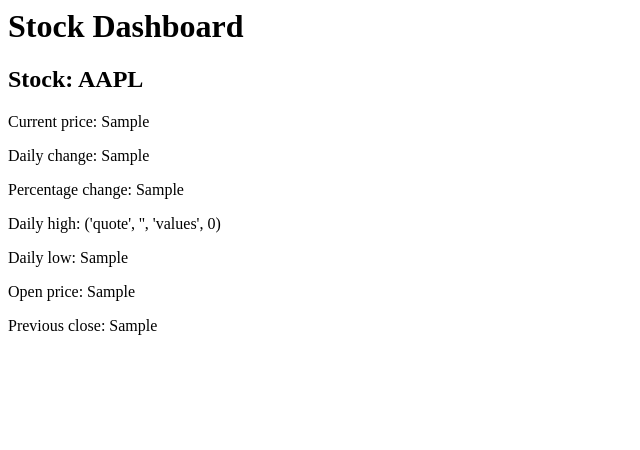
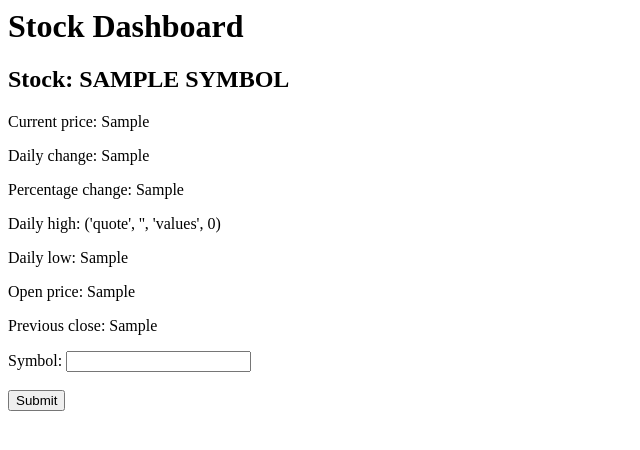
Before and after one commit to stefandobra/03_stock_dashboard, a Flask app: template templates/index.html in a window 1280 px wide. Shown: the top 450 px of the page, without its empty margins (0-640 px from the left). Run offline with Flask 3, Linux system fonts and the light colour scheme; the template is opened without the code that fills it: most values are stand-ins (such as "Sample title", 1, 10 or a date in 2020).

Commit message:
Add stock search form with dynamic symbol lookup

```diff
--- a/app.py
+++ b/app.py
@@ -1,13 +1,19 @@
-from flask import Flask, render_template
+from flask import Flask, render_template, request
 from stock_service import get_quote
 
 app = Flask(__name__)
 
-@app.route('/')
+@app.route('/', methods=['GET', 'POST'])
 def index():
-    quote = get_quote('AAPL')
-    return render_template('index.html', quote=quote)
-
+    quote = None
+    if request.method == 'GET':
+        return render_template('index.html', quote=quote)
+    else:
+        symbol = request.form.get('symbol')
+        if symbol:
+            quote = get_quote(symbol.upper())
+            return render_template('index.html', quote=quote, symbol=symbol)
+        return render_template('index.html', quote=quote)
 
 if __name__ == '__main__':
     app.run(debug=True)
--- a/stock_service.py
+++ b/stock_service.py
@@ -3,7 +3,7 @@ import os
 import finnhub
 
 load_dotenv()
-APIKEY = os.getenv('STOCK_DASHBOARD_APIKEY')
+APIKEY = os.getenv("STOCK_DASHBOARD_APIKEY")
 
 finnhub_client = finnhub.Client(api_key=APIKEY)
 
--- a/templates/index.html
+++ b/templates/index.html
@@ -1,6 +1,6 @@
 <html>
 <h1>Stock Dashboard</h1>
-<h2>Stock: AAPL</h2>
+<h2>Stock: {{symbol.upper()}}</h2>
 <p>Current price:      {{quote.c}}</p>
 <p>Daily change:       {{quote.d}}</p>
 <p>Percentage change:  {{quote.dp}}</p>
@@ -9,5 +9,10 @@
 <p>Open price:         {{quote.o}}</p>
 <p>Previous close:     {{quote.pc}}</p>
 
+<form action="/" method="post">
+  <label for="symbol">Symbol:</label>
+  <input type="text" id="symbol" name="symbol"><br><br>
+  <input type="submit" value="Submit">
+</form>
 
 </html>
```
Lines whose indentation alone changed are shown as unchanged.
